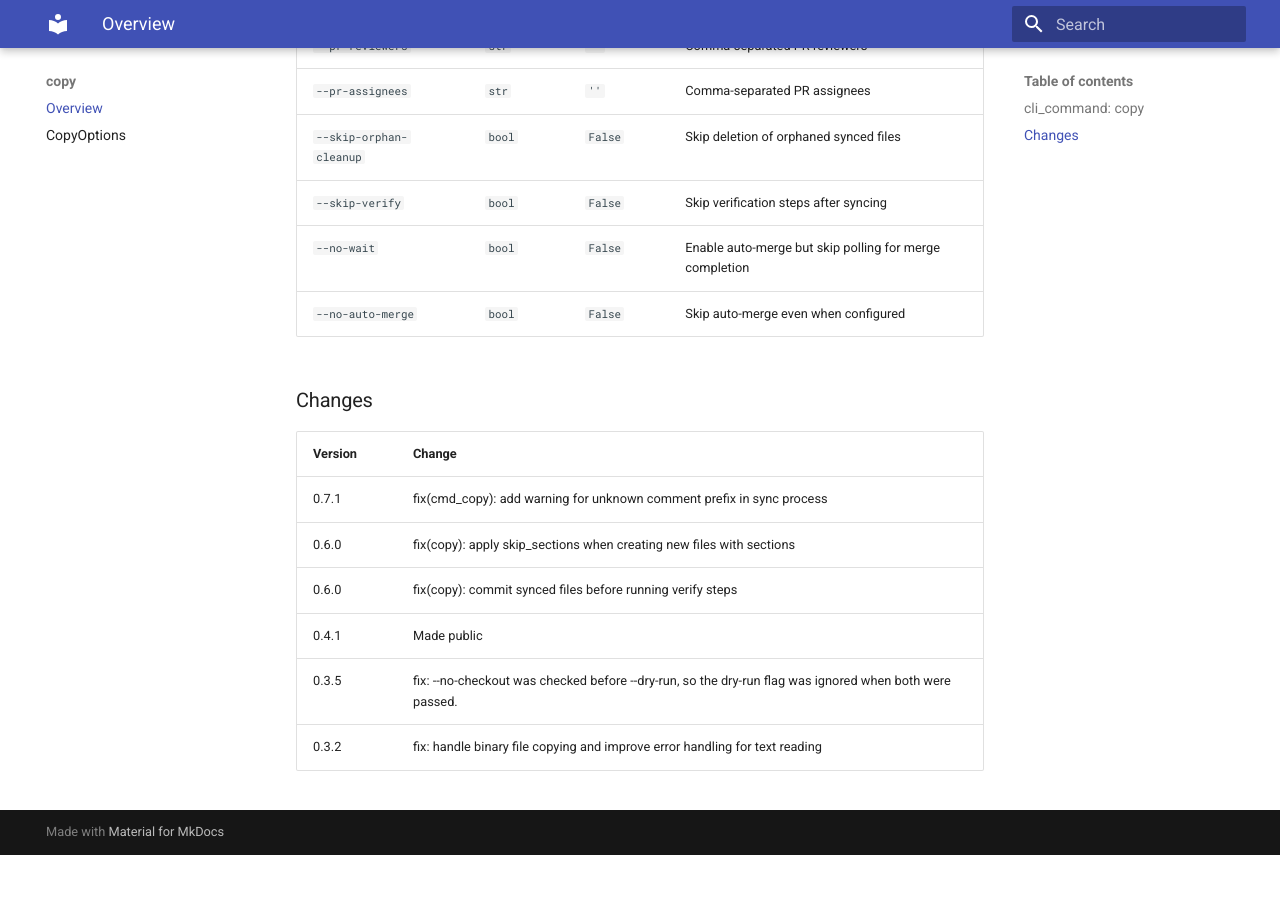
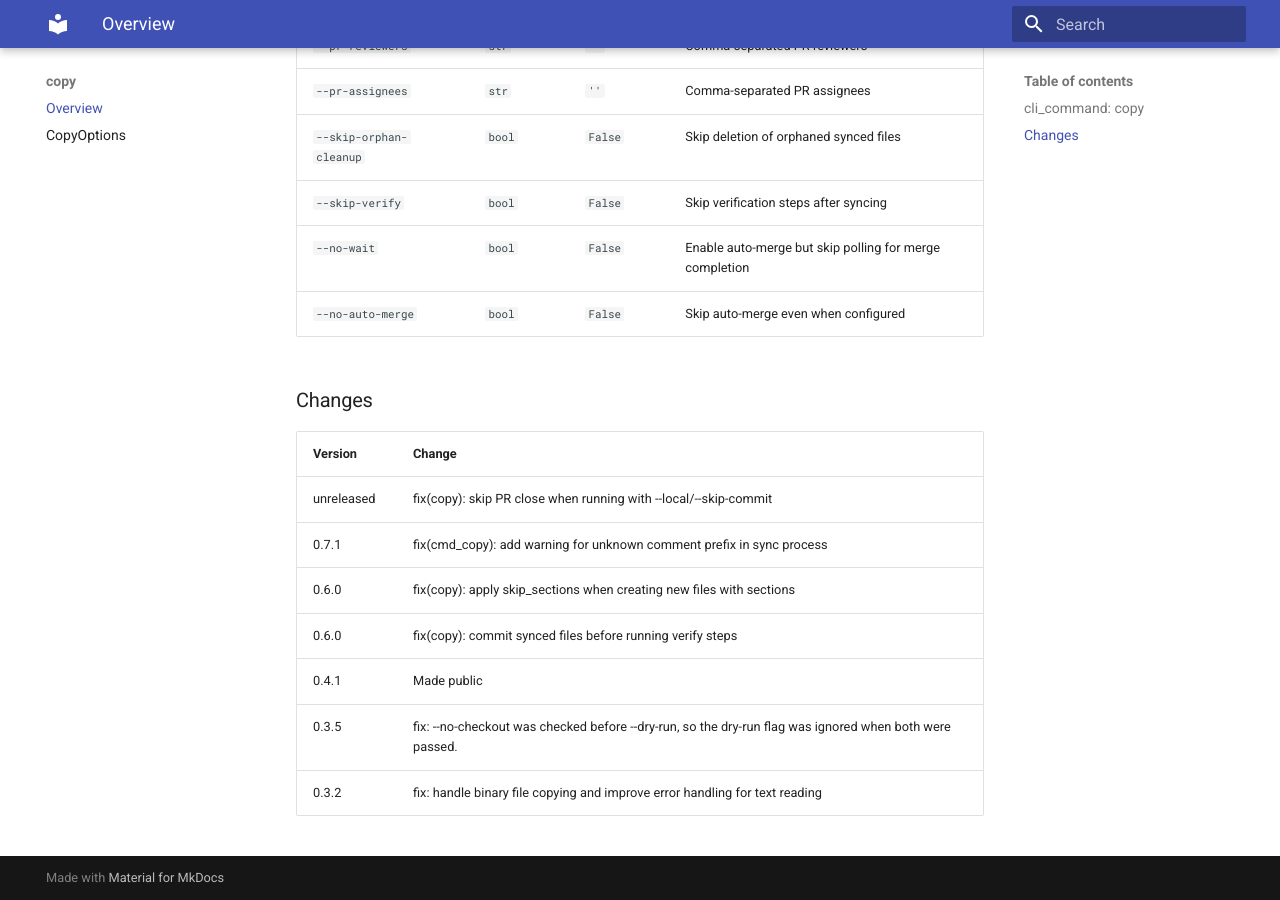
Before and after one commit to EspenAlbert/path-sync, an MkDocs documentation site: the page built from docs/copy/index.md, in a window 1280 px wide and 900 px high, scrolled down 1327 px. Built offline with MkDocs 1.6.1 and Material for MkDocs 9.7.7, drawn with Linux system fonts in a browser that asks for light colours; before the commit the page ends 2182 px from its top, so only the background shows below that.

Commit message:
chore: regen

```diff
--- a/docs/copy/index.md
+++ b/docs/copy/index.md
@@ -52,6 +52,7 @@ Copy files from SRC to DEST repositories.
 
 | Version | Change |
 |---------|--------|
+| unreleased | fix(copy): skip PR close when running with --local/--skip-commit |
 | 0.7.1 | fix(cmd_copy): add warning for unknown comment prefix in sync process |
 | 0.6.0 | fix(copy): apply skip_sections when creating new files with sections |
 | 0.6.0 | fix(copy): commit synced files before running verify steps |
```
Also changed, not shown: 1 other file.
